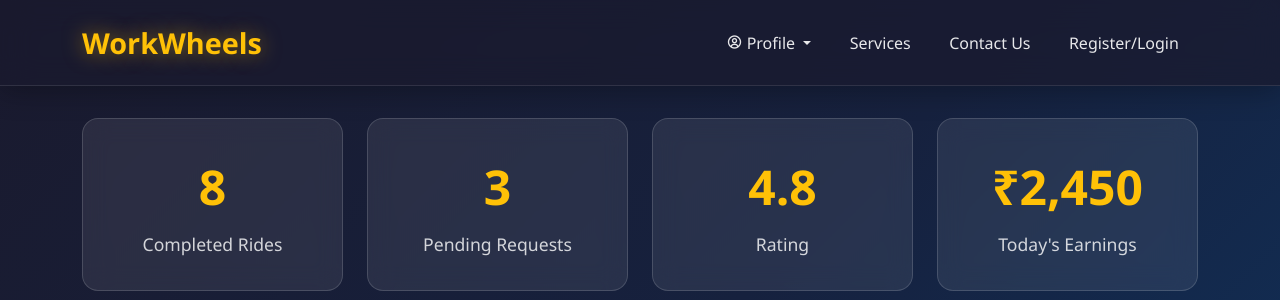
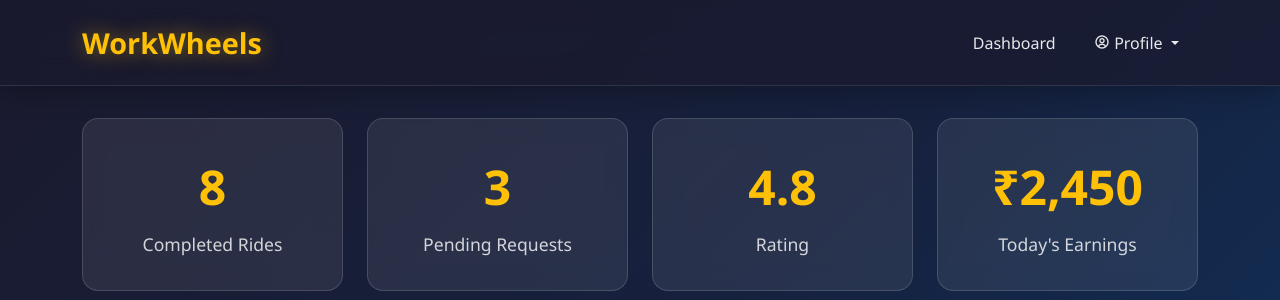
Before and after one commit to pratyushkhare03/Workwheels, a Django app: page /driver/ in a window 1280 px wide. Shown: the top 300 px of the page. Run offline with Django 5.2, Linux system fonts and the light colour scheme; a user stored in the database is signed in; data comes from the database, SQL or seed files in the repository.

Commit message:
Updated Ride Requests

```diff
--- a/templates/driver/home.html
+++ b/templates/driver/home.html
@@ -1,8 +1,9 @@
 {% extends 'sitemaster.html' %}
 {% load static %}
 {% block tag %}
-{% comment %} <li class="nav-item"><a class="nav-link" href="/driver">Dashboard</a></li> {% endcomment %}
-
+<li class="nav-item"><a class="nav-link" href="/driver">Dashboard</a></li>
+{% endblock %}
+{% block registerbtn %}
 <li class="nav-item dropdown">
   <a class="nav-link dropdown-toggle" href="#" id="profileDropdown" role="button" data-bs-toggle="dropdown" aria-expanded="false">
     <i class='bx bx-user-circle'></i> Profile
@@ -15,7 +16,6 @@
   </ul>
 </li>
 {% endblock %}
-
 
 {% block content %}
 <style>
--- a/templates/sitemaster.html
+++ b/templates/sitemaster.html
@@ -701,12 +701,14 @@
       <div class="collapse navbar-collapse" id="navbarNav">
         <ul class="navbar-nav ms-auto">
           {% block nav-icon %}
-            {% block tag %}<li class="nav-item"><a class="nav-link" href="/#">Home</a></li>{% endblock %}
+            {% block tag %}<li class="nav-item"><a class="nav-link" href="/#">Home</a></li>
             <li class="nav-item"><a class="nav-link" href="#services">Services</a></li>
             <li class="nav-item"><a class="nav-link" href="#contact">Contact Us</a></li>
+            {% endblock %}
             <li class="nav-item">
             {% block registerbtn %}<a class="nav-link" href="/register" role="button">Register/Login</a>{% endblock %}
             </li>
+
           {% endblock %}
         </ul>
       </div>
```
Also changed, not shown: templates/employee/home.html (+5 -5 lines).
